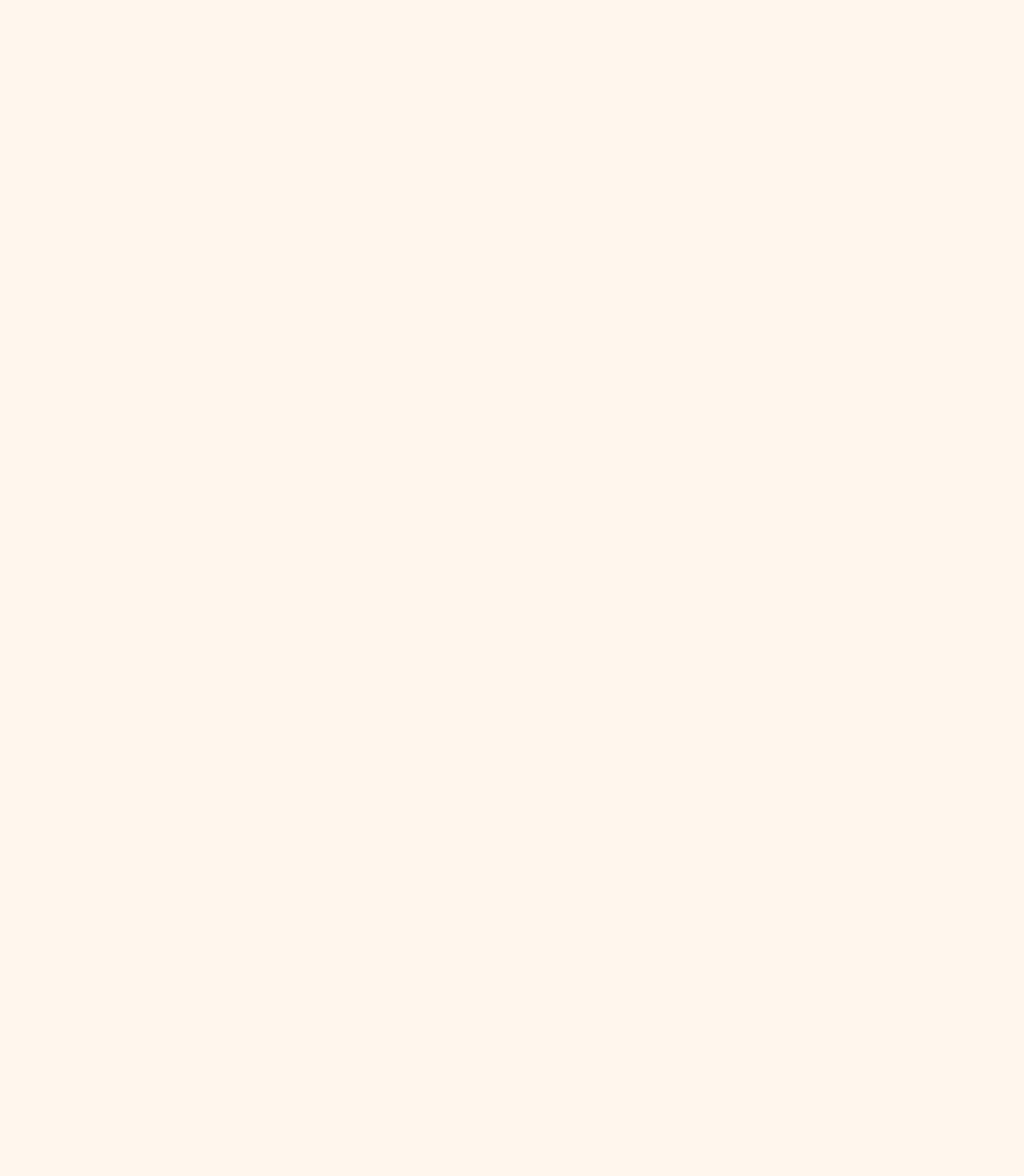
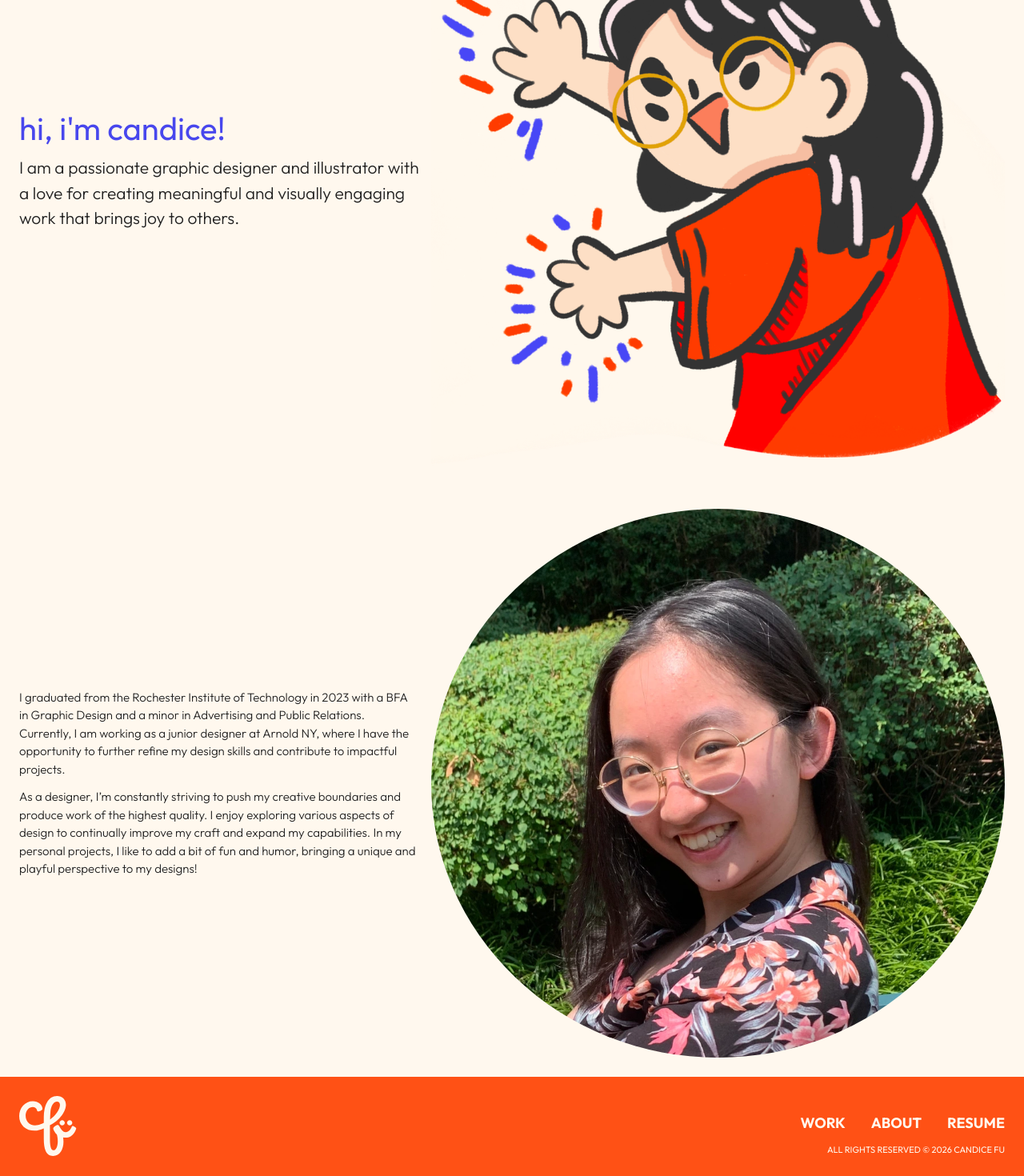
Before and after one commit to ashjeong/candice-fu-portfolio-website, a React (Vite) app: page /about in a window 1280 px wide. Before the commit this address had no page. Shown: the part 288-1758 px from the top of the page at 80% size. Before the commit the page ends 800 px from the top, so only its background shows below. Built offline with nearby package versions, Linux system fonts and the light colour scheme.

Commit message:
feat: add about page

```diff
--- a/src/main.jsx
+++ b/src/main.jsx
@@ -3,6 +3,7 @@ import { createRoot } from 'react-dom/client';
 import { BrowserRouter, Route, Routes } from 'react-router-dom';
 import './index.css';
 import MainLayout from './layouts/MainLayout';
+import About from './pages/about/About';
 import Home from './pages/home/Home';
 
 createRoot(document.getElementById('root')).render(
@@ -11,6 +12,7 @@ createRoot(document.getElementById('root')).render(
       <Routes>
         <Route element={<MainLayout />}>
           <Route path="/" element={<Home />} />
+          <Route path="/about" element={<About />} />
         </Route>
       </Routes>
     </BrowserRouter>
--- /dev/null
+++ b/src/pages/about/About.css
@@ -0,0 +1,6 @@
+@media (max-width: 600px) {
+  .about-hero-image {
+    width: 80%;
+    height: auto;
+  }
+}
--- /dev/null
+++ b/src/pages/about/About.jsx
@@ -0,0 +1,55 @@
+import "./About.css";
+import aboutDrawing from './assets/about-drawing.png';
+import pfpCandice from './assets/pfp-candice.jpg';
+
+function Hero() {
+  return (
+    <div className="hero">
+      <div style={{ display: "flex", justifyContent: "center" }}>
+        <img
+          className="hero-image about-hero-image"
+          src={aboutDrawing}
+          alt="About Drawing"
+        />
+      </div>
+      <div className="hero-text">
+        <h2>hi, i'm candice!</h2>
+        <p>I am a passionate graphic designer and illustrator with a love for creating meaningful and visually engaging work that brings joy to others. </p>
+      </div>
+    </div>
+  );
+}
+
+function AboutContent() {
+  return (
+    <div className="hero">
+      <div>
+        <img
+          className="hero-image"
+          style={{
+            borderRadius: "50%"
+          }}
+          src={pfpCandice}
+          alt="Profile Picture of Candice Fu"
+        />
+      </div>
+      <div className="hero-text" >
+        <p className="p2">I graduated from the Rochester Institute of Technology in 2023 with a BFA in Graphic Design and a minor in Advertising and Public Relations. Currently, I am working as a junior designer at Arnold NY, where I have the opportunity to further refine my design skills and contribute to impactful projects. </p>
+        <p className="p2">As a designer, I’m constantly striving to push my creative boundaries and produce work of the highest quality. I enjoy exploring various aspects of design to continually improve my craft and expand my capabilities. In my personal projects, I like to add a bit of fun and humor, bringing a unique and playful perspective to my designs!</p>
+      </div>
+    </div>
+  );
+}
+
+
+function About() {
+
+  return (
+    <>
+      <Hero />
+      <AboutContent />
+    </>
+  );
+}
+
+export default About;
```
Also changed, not shown: src/pages/about/assets/about-drawing.png (added), src/pages/about/assets/pfp-candice.jpg (added).
